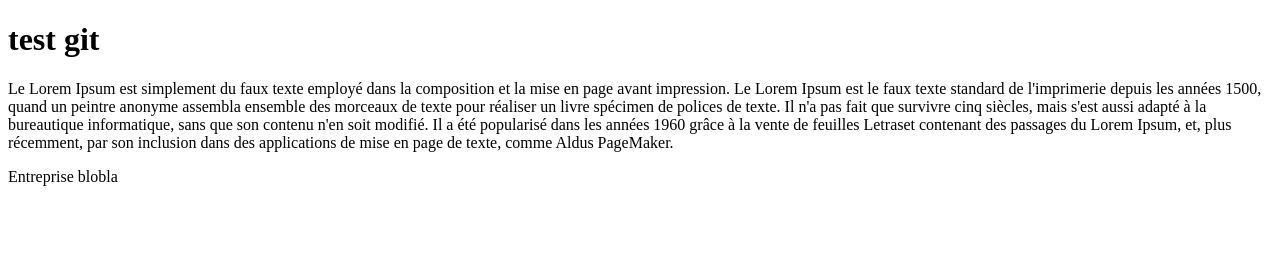
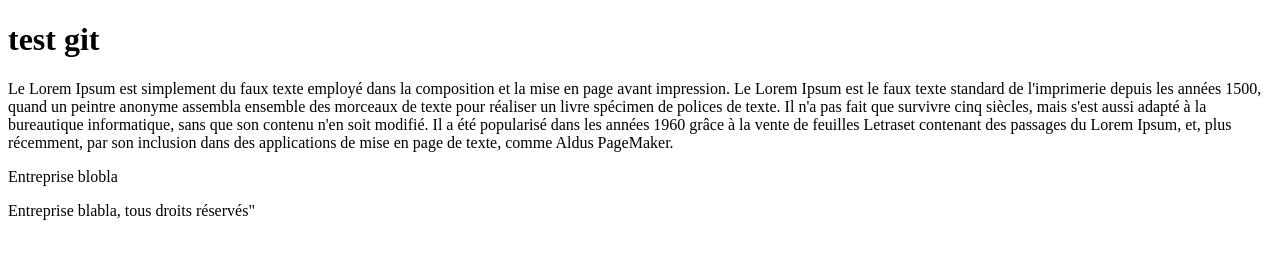
Before and after one commit to tazzeur/exo4, a plain HTML site: page index.html in a window 1280 px wide. Drawn offline with Linux system fonts and the light colour scheme.

Commit message:
ajout du footer

```diff
--- a/index.html
+++ b/index.html
@@ -8,5 +8,9 @@
     <h1>test git</h1>
     <p>Le Lorem Ipsum est simplement du faux texte employé dans la composition et la mise en page avant impression. Le Lorem Ipsum est le faux texte standard de l'imprimerie depuis les années 1500, quand un peintre anonyme assembla ensemble des morceaux de texte pour réaliser un livre spécimen de polices de texte. Il n'a pas fait que survivre cinq siècles, mais s'est aussi adapté à la bureautique informatique, sans que son contenu n'en soit modifié. Il a été popularisé dans les années 1960 grâce à la vente de feuilles Letraset contenant des passages du Lorem Ipsum, et, plus récemment, par son inclusion dans des applications de mise en page de texte, comme Aldus PageMaker.</p>
     <p>Entreprise blobla</p>
+    <footer>
+      <p>Entreprise blabla, tous droits réservés"</p>
+    </footer>
   </body>
+
 </html>
```
